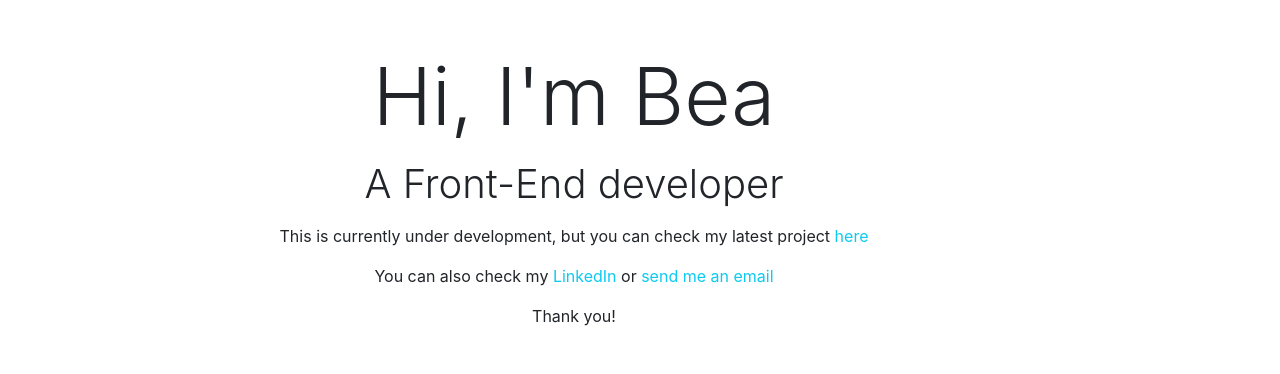
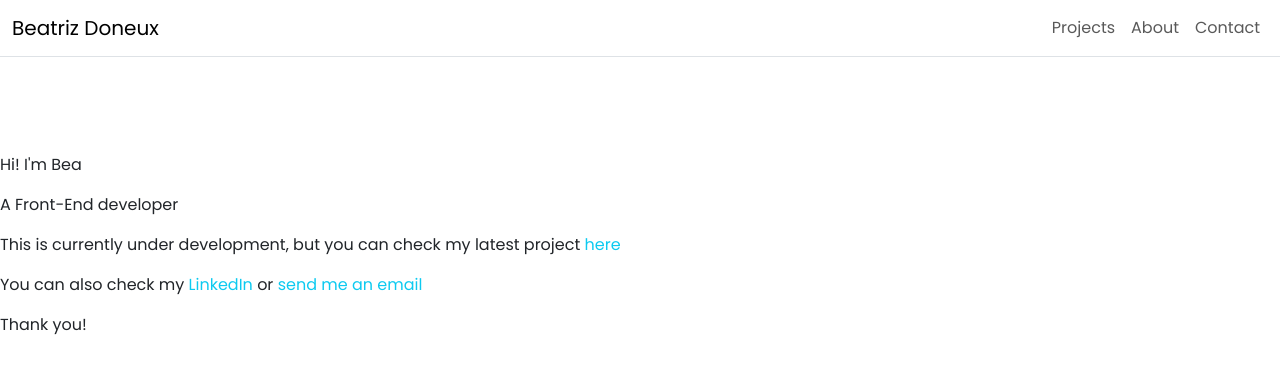
Before and after one commit to beatrizdoneux/beatrizdoneux.github.io, a React (Create React App) app: page / in a window 1280 px wide. Shown: the top 374 px of the page. Built offline with nearby package versions, Linux system fonts and the light colour scheme.

Commit message:
feat: adds navbar

```diff
--- a/src/App.css
+++ b/src/App.css
@@ -1,38 +1,5 @@
-.App {
-  text-align: center;
+@import url('https://fonts.googleapis.com/css2?family=Poppins:ital,wght@0,100;0,200;0,300;0,400;0,500;0,600;0,700;0,800;0,900;1,100;1,200;1,300;1,400;1,500;1,600;1,700;1,800;1,900&display=swap');
+
+body {
+  font-family: 'Poppins', sans-serif;
 }
-
-.App-logo {
-  height: 40vmin;
-  pointer-events: none;
-}
-
-@media (prefers-reduced-motion: no-preference) {
-  .App-logo {
-    animation: App-logo-spin infinite 20s linear;
-  }
-}
-
-.App-header {
-  background-color: #282c34;
-  min-height: 100vh;
-  display: flex;
-  flex-direction: column;
-  align-items: center;
-  justify-content: center;
-  font-size: calc(10px + 2vmin);
-  color: white;
-}
-
-.App-link {
-  color: #61dafb;
-}
-
-@keyframes App-logo-spin {
-  from {
-    transform: rotate(0deg);
-  }
-  to {
-    transform: rotate(360deg);
-  }
-}
--- a/src/App.js
+++ b/src/App.js
@@ -1,14 +1,14 @@
 import logo from './logo.svg';
 import './App.css';
+import Navbar from './components/Navbar';
+import Hero from './components/Hero';
 
 function App() {
   return (
-    <div className="App container m-1 mt-5">
-      <p className='display-1' data-bs-theme="dark">Hi, I'm Bea</p>
-      <p className='display-6'>A Front-End developer</p>
-      <p>This is currently under development, but you can check my latest project <span><a href="https://getchup.ca" target="_blank" className="link-underline link-underline-opacity-0 link-info">here</a></span></p>
-      <p>You can also check my <a href="https://www.linkedin.com/in/beatrizdoneux/" className="link-underline link-underline-opacity-0 link-info">LinkedIn</a> or <a href="mailto:beatrizdoneux@outlook.com" className="link-underline link-underline-opacity-0 link-info">send me an email</a></p>
-      <p>Thank you!</p>
+    <div className="App container-fluid p-0">
+      <Navbar />
+      <Hero />
+
     </div>
   );
 }
--- /dev/null
+++ b/src/components/Hero.js
@@ -0,0 +1,13 @@
+const Hero = () => {
+    return (
+        <div className="mt-5 pt-5">
+            <p className="">Hi! I'm Bea</p>
+            <p className="">A Front-End developer</p>
+            <p>This is currently under development, but you can check my latest project <span><a href="https://getchup.ca" target="_blank" className="link-underline link-underline-opacity-0 link-info">here</a></span></p>
+            <p>You can also check my <a href="https://www.linkedin.com/in/beatrizdoneux/" className="link-underline link-underline-opacity-0 link-info">LinkedIn</a> or <a href="mailto:beatrizdoneux@outlook.com" className="link-underline link-underline-opacity-0 link-info">send me an email</a></p>
+            <p>Thank you!</p>
+        </div>
+    )
+}
+
+export default Hero
--- /dev/null
+++ b/src/components/Navbar.js
@@ -0,0 +1,27 @@
+const Navbar = () => {
+    return (
+        <nav class="navbar navbar-expand-lg bg-white border-bottom">
+            <div class="container-fluid">
+                <a class="navbar-brand" href="#">Beatriz Doneux</a>
+                <button class="navbar-toggler border-0" type="button" data-bs-toggle="collapse" data-bs-target="#navbarSupportedContent" aria-controls="navbarSupportedContent" aria-expanded="false" aria-label="Toggle navigation">
+                    <span class="navbar-toggler-icon"></span>
+                </button>
+                <div class="collapse navbar-collapse" id="navbarSupportedContent">
+                    <ul class="navbar-nav ms-auto mb-2 mb-lg-0">
+                        <li class="nav-item">
+                            <a class="nav-link" href="#projects">Projects</a>
+                        </li>
+                        <li class="nav-item">
+                            <a class="nav-link" aria-current="page" href="#about">About</a>
+                        </li>
+                        <li class="nav-item">
+                            <a class="nav-link" href="#contact">Contact</a>
+                        </li>
+                    </ul>
+                </div>
+            </div>
+        </nav>
+    )
+}
+
+export default Navbar
```
Also changed, not shown: src/components/About.js (added), src/components/Contact.js (added), src/components/Projects.js (added).
